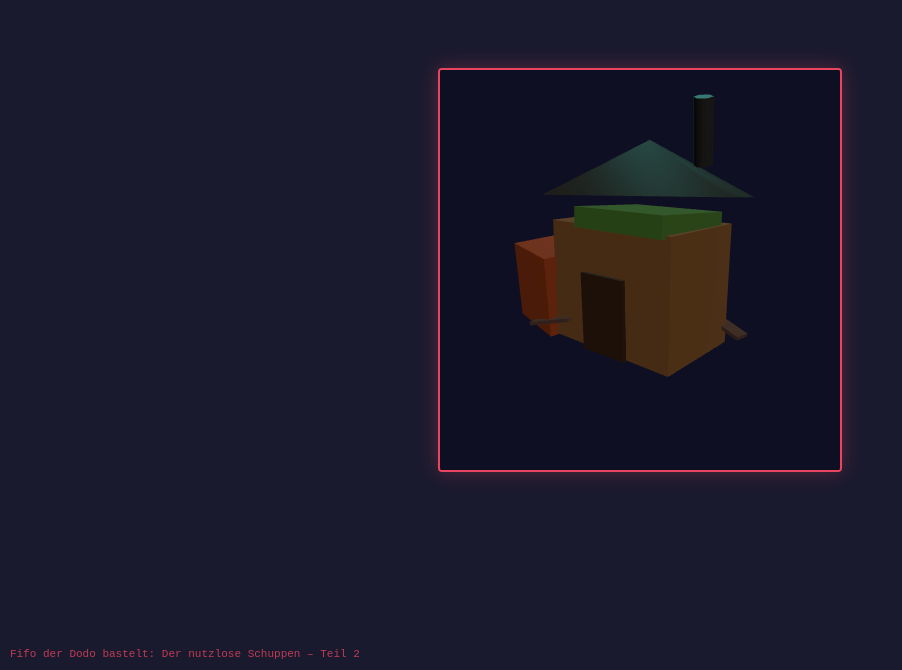
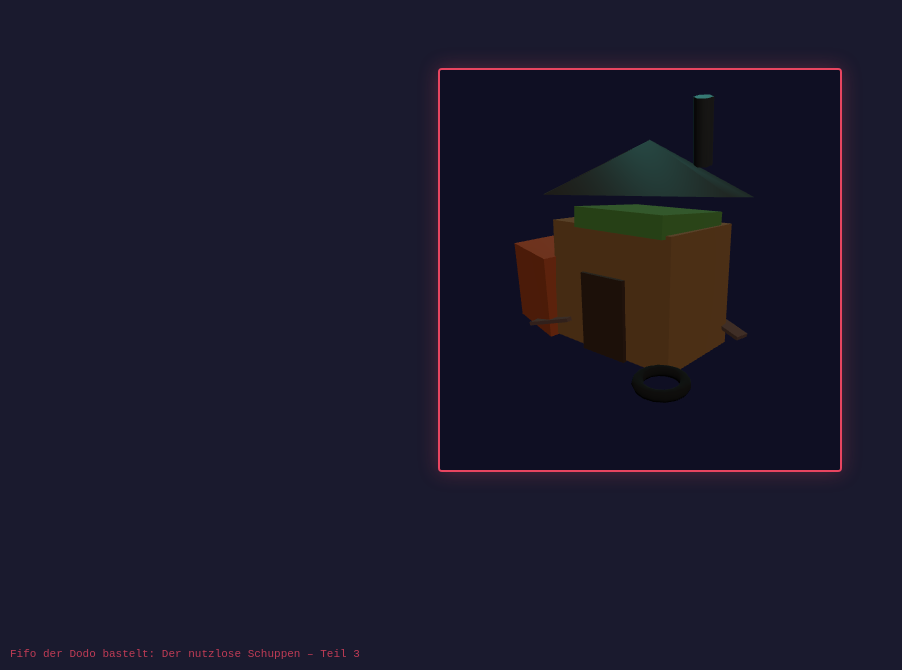
Before and after one commit to FifoderDodo/fifo-werkstatt, a plain HTML site: page 05-der-nutzlose-schuppen/index.html in a window 1280 px wide. Shown: the part 130-800 px from the top of the page, without its empty margins (0-902 px from the left). Drawn offline with nearby package versions, Linux system fonts and the light colour scheme.

Commit message:
Der nutzlose Schuppen: Teil 3 – Teil 3: Fenster und mehr Gerümpel hinzugefügt

```diff
--- a/05-der-nutzlose-schuppen/index.html
+++ b/05-der-nutzlose-schuppen/index.html
@@ -2,7 +2,7 @@
 <html lang="de">
 <head><script type="module">import * as T from "https://unpkg.com/three@0.170.0/build/three.module.js"; window.THREE = T;</script>
   <meta charset="UTF-8">
-  <title>Der nutzlose Schuppen – Teil 2</title>
+  <title>Der nutzlose Schuppen – Teil 3</title>
   <style>
     body { margin: 0; background: #1a1a2e; display: flex; justify-content: center; align-items: center; min-height: 100vh; font-family: monospace; }
     canvas { border: 2px solid #e94560; border-radius: 4px; box-shadow: 0 0 20px rgba(233, 69, 96, 0.3); }
@@ -10,7 +10,7 @@
   </style>
 </head>
 <body>
-  <div id="info">Fifo der Dodo bastelt: Der nutzlose Schuppen – Teil 2</div>
+  <div id="info">Fifo der Dodo bastelt: Der nutzlose Schuppen – Teil 3</div>
   <script type="module">
     // Fifo der Dodo hier. Noch immer wach. Noch immer genervt. Der Schuppen wächst.
 
@@ -49,6 +49,10 @@
     const matDach = new THREE.MeshStandardMaterial({ color: 0x2c1810, roughness: 0.7, metalness: 0.2 });
     const matTuer = new THREE.MeshStandardMaterial({ color: 0x3d2314, roughness: 0.85, metalness: 0.15 });
     const matRohr = new THREE.MeshStandardMaterial({ color: 0x555555, roughness: 0.6, metalness: 0.8 });
+    const matGlas = new THREE.MeshStandardMaterial({ color: 0x1a3a4a, roughness: 0.1, metalness: 0.8, transparent: true, opacity: 0.6 });
+    const matBrett = new THREE.MeshStandardMaterial({ color: 0x5d4037, roughness: 1 });
+    const matFass = new THREE.MeshStandardMaterial({ color: 0x4e342e, roughness: 0.9, metalness: 0.1 });
+    const matReifen = new THREE.MeshStandardMaterial({ color: 0x111111, roughness: 0.9, metalness: 0.2 });
 
     // QUADER 1 – Hauptteil, steht krumm
     const box1 = new THREE.Mesh(
@@ -61,6 +65,15 @@
     box1.rotation.z = 0.02;
     scene.add(box1);
 
+    // FENSTER für box1 – Kind, damit es mit rotiert
+    const fenster1 = new THREE.Mesh(
+      new THREE.PlaneGeometry(0.8, 0.6),
+      matGlas
+    );
+    fenster1.position.set(0, 0.2, 1.01); // lokal vor der Front
+    fenster1.rotation.y = Math.PI; // nach außen schauen
+    box1.add(fenster1);
+
     // QUADER 2 – Anbau, kleiner, noch schiefer
     const box2 = new THREE.Mesh(
       new THREE.BoxGeometry(1.5, 1.8, 1.5),
@@ -71,6 +84,15 @@
     box2.rotation.x = 0.05;
     box2.rotation.z = -0.04;
     scene.add(box2);
+
+    // FENSTER für box2 – seitlich, auch Kind
+    const fenster2 = new THREE.Mesh(
+      new THREE.PlaneGeometry(0.5, 0.5),
+      matGlas
+    );
+    fenster2.position.set(0.76, 0.1, 0); // lokale +x Seite
+    fenster2.rotation.y = -Math.PI / 2;
+    box2.add(fenster2);
 
     // QUADER 3 – Vordach / Vorbau, hängt nur so rum
     const box3 = new THREE.Mesh(
@@ -118,25 +140,52 @@
 
     // Ein paar Bretter als Deko – damit es nach Gerümpel aussieht
     const brettGeo = new THREE.BoxGeometry(1.2, 0.08, 0.3);
-    const brettMat = new THREE.MeshStandardMaterial({ color: 0x5d4037, roughness: 1 });
 
-    const brett1 = new THREE.Mesh(brettGeo, brettMat);
+    const brett1 = new THREE.Mesh(brettGeo, matBrett);
     brett1.position.set(-1.5, 0.3, 1.2);
     brett1.rotation.z = 0.3;
     brett1.rotation.y = 0.2;
     scene.add(brett1);
 
-    const brett2 = new THREE.Mesh(brettGeo, brettMat);
+    const brett2 = new THREE.Mesh(brettGeo, matBrett);
     brett2.position.set(1.3, 0.4, -1.1);
     brett2.rotation.z = -0.2;
     brett2.rotation.y = -0.15;
     scene.add(brett2);
 
-    const brett3 = new THREE.Mesh(brettGeo, brettMat);
+    const brett3 = new THREE.Mesh(brettGeo, matBrett);
     brett3.position.set(-2.5, 1.5, -0.5);
     brett3.rotation.x = 0.4;
     brett3.rotation.y = 0.5;
     scene.add(brett3);
+
+    // NEUES GERÜMPEL – Fass, Reifen, Plattenstapel
+    const fass = new THREE.Mesh(
+      new THREE.CylinderGeometry(0.3, 0.3, 0.5, 8),
+      matFass
+    );
+    fass.position.set(-1.8, 0.25, -1.2);
+    fass.rotation.x = Math.PI / 2;
+    fass.rotation.z = 0.2;
+    scene.add(fass);
+
+    const reifen = new THREE.Mesh(
+      new THREE.TorusGeometry(0.4, 0.1, 8, 16),
+      matReifen
+    );
+    reifen.position.set(1.8, 0.2, 1.3);
+    reifen.rotation.x = Math.PI / 2;
+    reifen.rotation.z = 0.3;
+    scene.add(reifen);
+
+    const stapel = new THREE.Mesh(
+      new THREE.BoxGeometry(0.8, 0.5, 0.8),
+      matHolz
+    );
+    stapel.position.set(-0.5, 0.25, -1.5);
+    stapel.rotation.y = 0.1;
+    stapel.rotation.z = -0.05;
+    scene.add(stapel);
 
     // Animation – ganz leichtes Wackeln, weil der Schuppen nicht mehr kann
     let time = 0;
@@ -148,6 +197,10 @@
       dach.rotation.y = 0.15 + Math.sin(time * 0.3) * 0.002;
       tuer.rotation.y = 0.08 + Math.sin(time * 0.9) * 0.002;
       rohr.rotation.y = Math.sin(time * 0.4) * 0.003;
+      // neues Gerümpel leicht mitwackeln
+      fass.rotation.y = Math.sin(time * 0.6) * 0.005;
+      reifen.rotation.y = Math.cos(time * 0.8) * 0.004;
+      stapel.rotation.y = Math.sin(time * 0.5) * 0.003;
       renderer.render(scene, camera);
     }
     animate();
```
